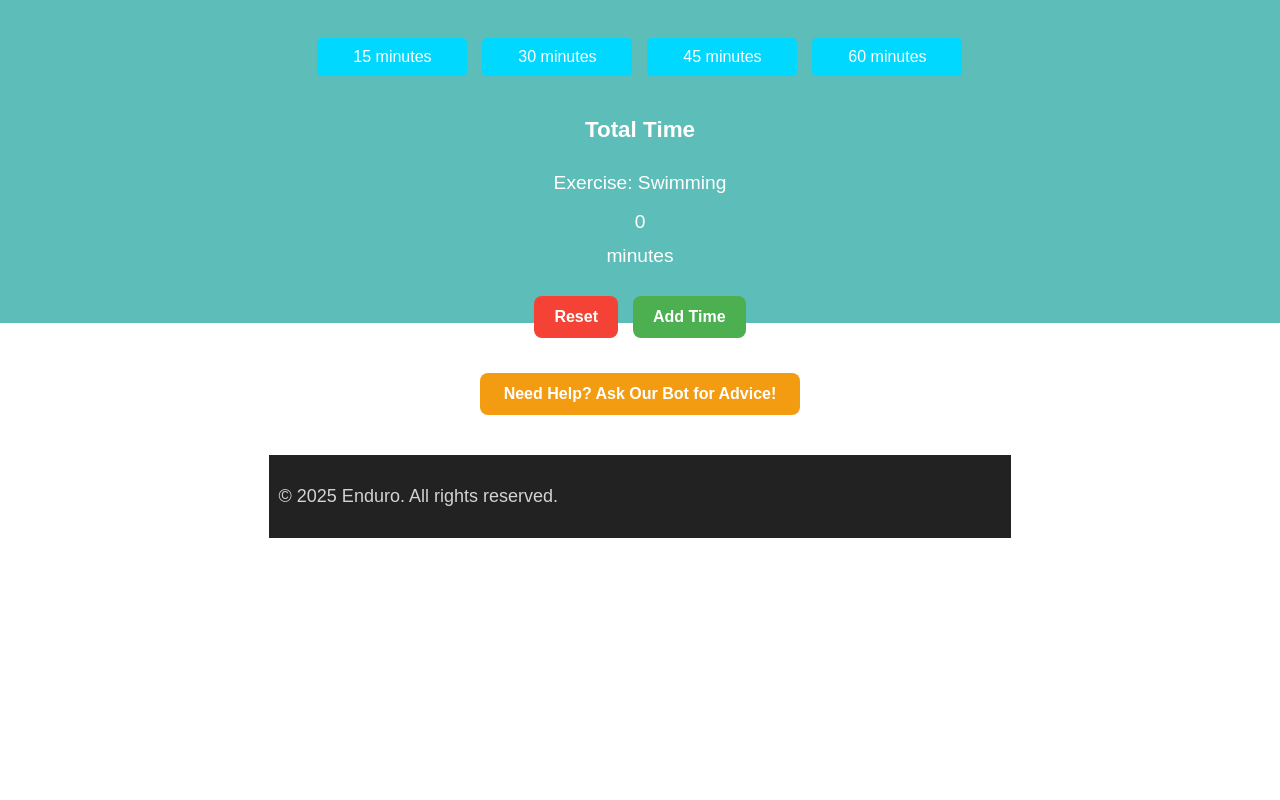
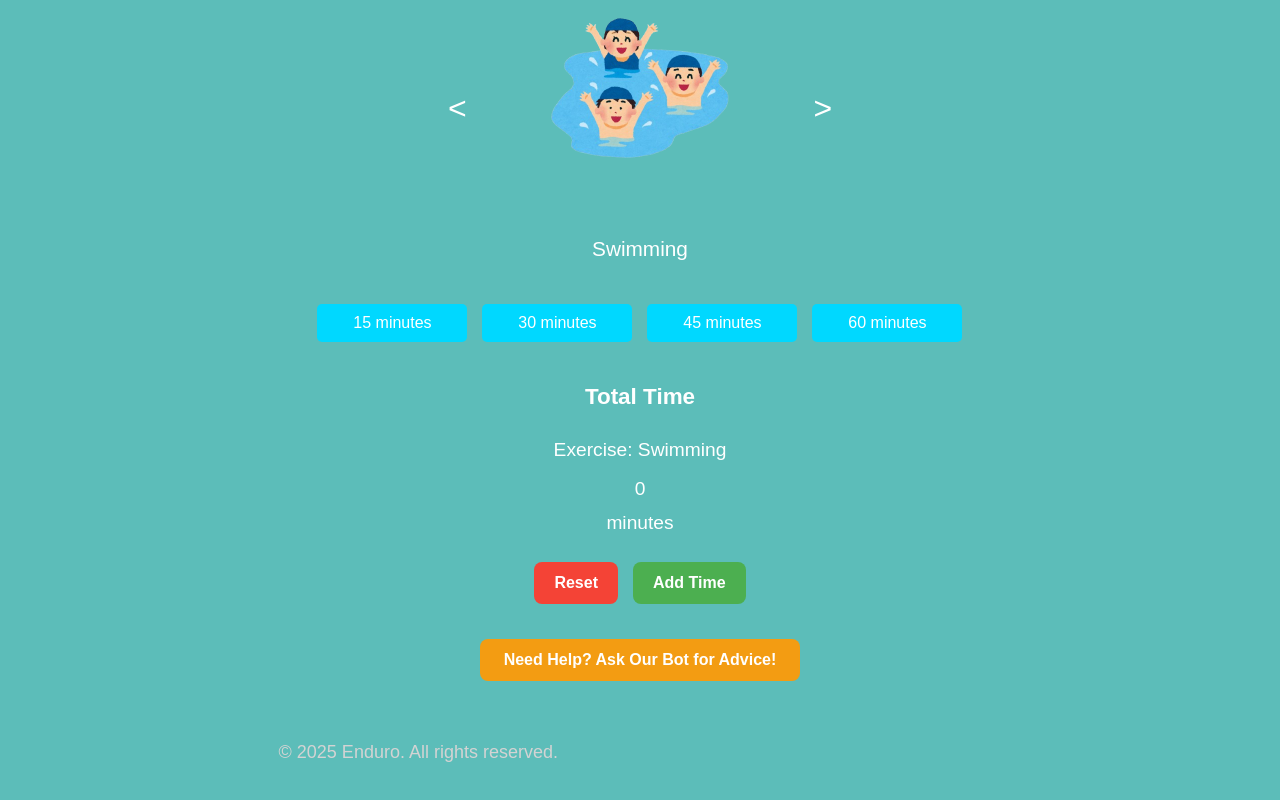
Before and after one commit to wendytso/exercise-tracker, a React (Vite) app in the folder exercise-tracker/: page /main in a window 1280 px wide. Shown: the part 567-1367 px from the top of the page. Before the commit the page ends 1157 px from the top, so only its background shows below. Built offline with nearby package versions, Linux system fonts and the light colour scheme; a web font is replaced by a local one; what groq-sdk would draw is missing.

Commit message:
changed home directory

```diff
--- a/exercise-tracker/src/App.jsx
+++ b/exercise-tracker/src/App.jsx
@@ -4,7 +4,7 @@
 import LoginPage from "./login/LoginPage";
 import LeaderboardPage from "./main/LeaderboardPage";
 import ContactPage from "./main/ContactPage";
-import ChatbotPage from "./main/ChatbotPage"; // ✅ Import the new Chatbot page
+import ChatbotPage from "./main/ChatbotPage";
 
 function App() {
   return (
@@ -14,7 +14,7 @@
         <Route path="/main" element={<MainPage />} />
         <Route path="/leaderboard" element={<LeaderboardPage />} />
         <Route path="/contact" element={<ContactPage />} />
-        <Route path="/chatbot" element={<ChatbotPage />} /> {/* ✅ New Route */}
+        <Route path="/chatbot" element={<ChatbotPage />} />
       </Routes>
     </BrowserRouter>
   );
--- a/exercise-tracker/src/main/components/Footer.css
+++ b/exercise-tracker/src/main/components/Footer.css
@@ -1,15 +1,11 @@
 footer {
-    background-color: #222;
     color: white;
     text-align: center;
-    padding: 10px;
     width: 100%;
-    margin-top: auto; /* ✅ Ensures footer stays at bottom of page */
+    margin-top: auto;
 }
 
-/* ✅ Ensures the page fills the full screen */
 html, body {
-    height: 100%;
     margin: 0;
     padding: 0;
 }
@@ -17,9 +13,9 @@
 .main-container {
     display: flex;
     flex-direction: column;
-    min-height: 100vh; /* ✅ Ensures full-page height */
+    min-height: 100vh;
 }
 
 .content {
-    flex: 1; /* ✅ Pushes footer to the bottom */
+    flex: 1;
 }
--- a/exercise-tracker/src/main/components/Header.jsx
+++ b/exercise-tracker/src/main/components/Header.jsx
@@ -5,7 +5,7 @@
     <header className="header">
       <h1 className="header-title">Enduro</h1>
       <nav className="header-nav">
-        <a href="/">Home</a>
+        <a href="/main">Home</a>
         <a href="/leaderboard">LeaderBoard</a>
         <a href="/chatbot">ChatBot</a>
         <a href="/contact">Contact</a>
```
